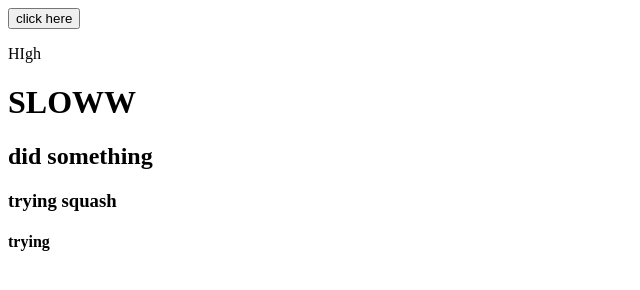
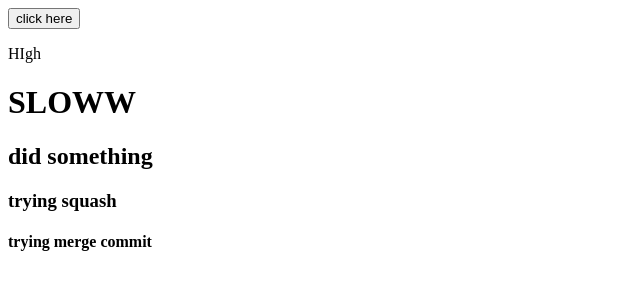
Before and after one commit to TEAM-7-SAD/team7-sem-versioning, a website: page button.html in a window 1280 px wide. Shown: the whole page, without its empty margins (0-640 px from the left). Drawn offline with Linux system fonts and the light colour scheme.

Commit message:
fix: something added

```diff
--- a/button.html
+++ b/button.html
@@ -11,6 +11,6 @@
     <h1>SLOWW</h1>
     <h2>did something</h2>
     <h3>trying squash</h3>
-    <h4>trying</h4>
+    <h4>trying merge commit</h4>
   </body>
 </html>
```
